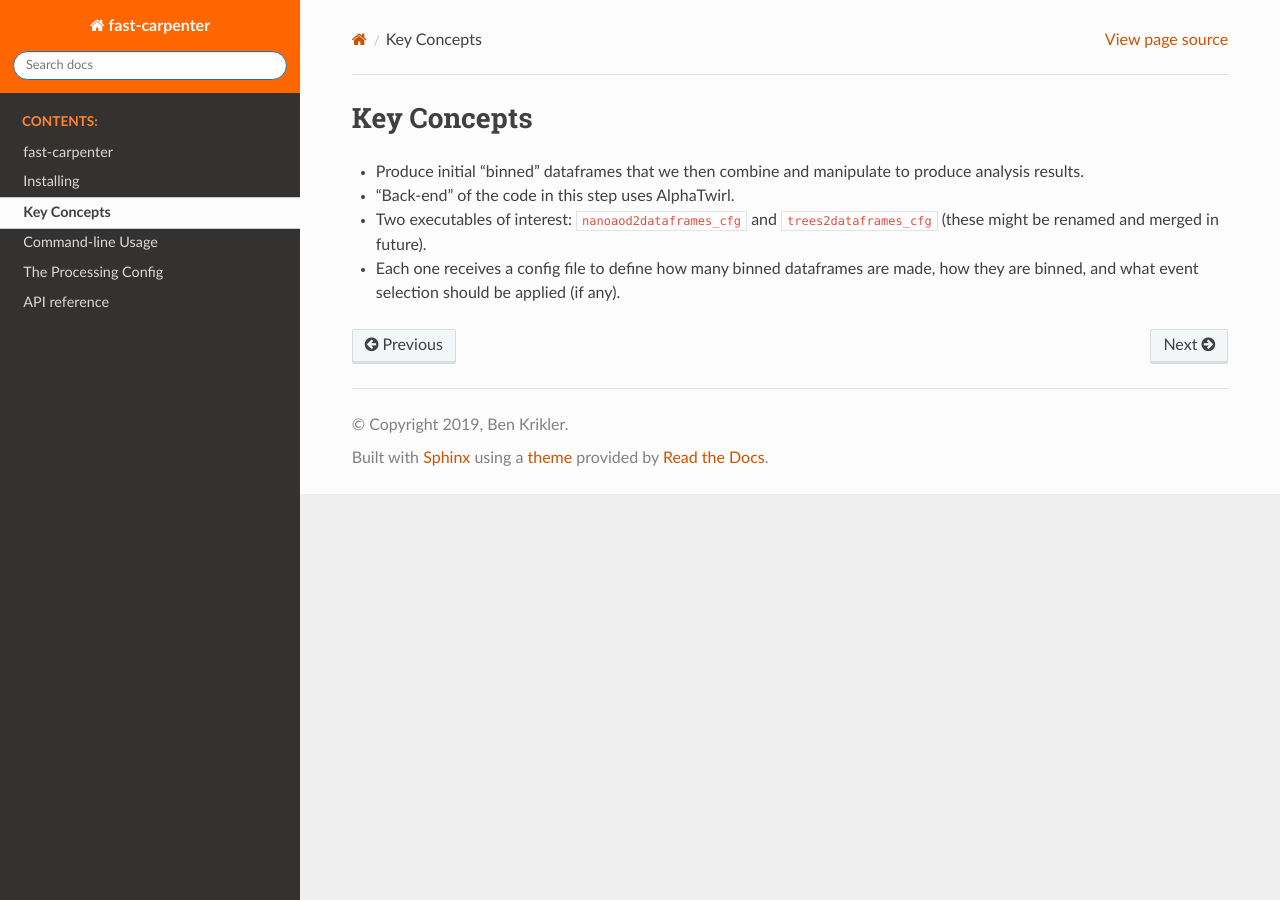
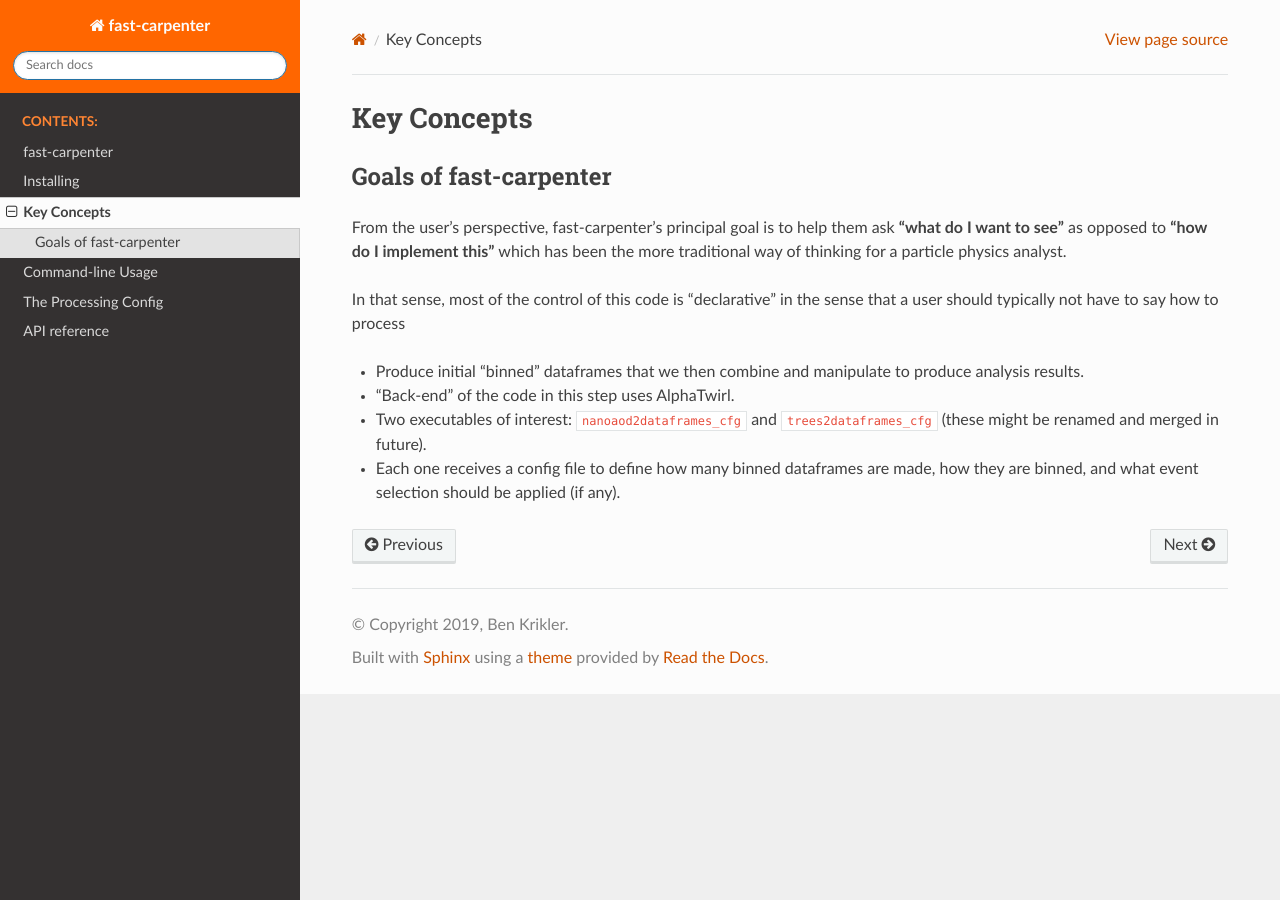
Before and after one commit to FAST-HEP/fast-carpenter, a Sphinx documentation site: the page built from docs/philosophy.rst, in a window 1280 px wide. Built offline with Sphinx 7.4.7 and the Read the Docs theme 2.0.0, drawn with Linux system fonts in a browser that asks for light colours.

Commit message:
Update philosophy

```diff
--- a/docs/philosophy.rst
+++ b/docs/philosophy.rst
@@ -1,5 +1,14 @@
 Key Concepts
 ============
+
+Goals of fast-carpenter
+-----------------------
+From the user's perspective, fast-carpenter's principal goal is to help them ask **"what do I want to see"** as opposed to **"how do I implement this"** which has been the more traditional way of thinking for a particle physics analyst.
+
+In that sense, most of the control of this code is "declarative" in the sense that a user should typically not have to say how to process
+
+
+
 * Produce initial "binned" dataframes that we then combine and manipulate to produce analysis results.
 * "Back-end" of the code in this step uses AlphaTwirl.
 * Two executables of interest: ``nanoaod2dataframes_cfg`` and ``trees2dataframes_cfg`` (these might be renamed and merged in future).
```
